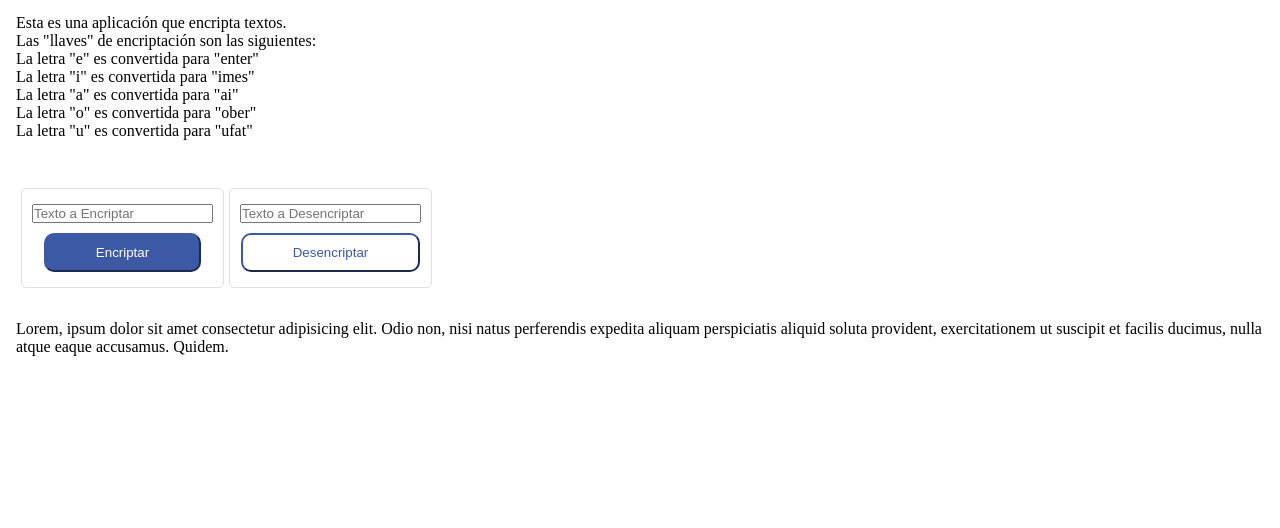
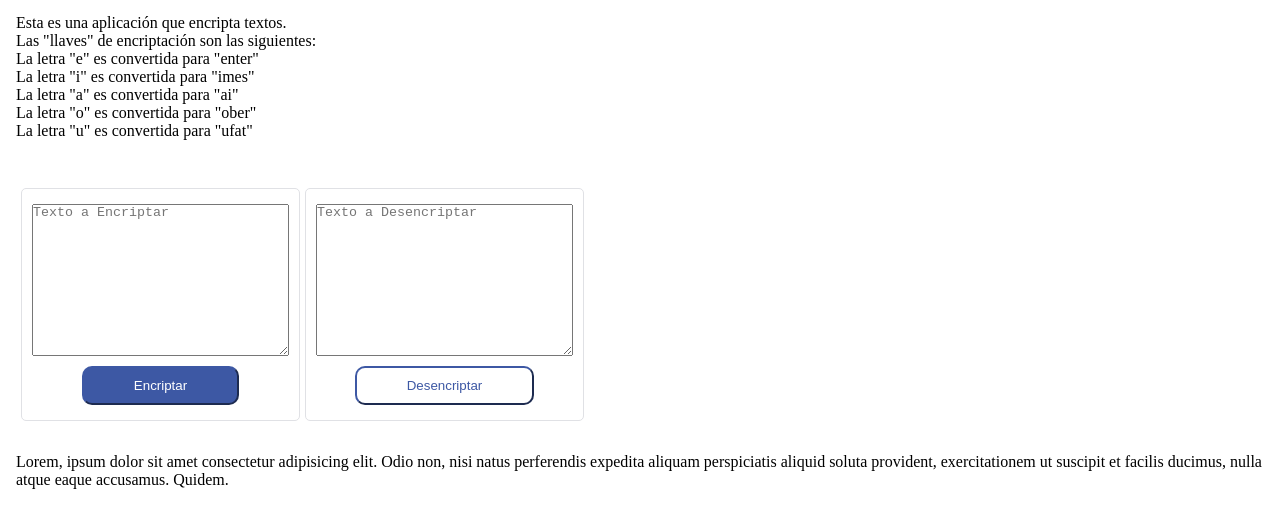
Before and after one commit to HenryQuispeHuayta/encriptadorTexto, a plain HTML site: page index.html in a window 1280 px wide. Both pictures are taken after a click on the button "Encriptar". Shown: the part 86-614 px from the top of the page. Drawn offline with Linux system fonts and the light colour scheme.

Commit message:
replace en js

```diff
--- a/index.html
+++ b/index.html
@@ -6,7 +6,6 @@
     <meta name="viewport" content="width=device-width, initial-scale=1.0" />
     <title>Encriptador</title>
     <link rel="stylesheet" href="css/index.css" />
-    <script src="js/index.js"></script>
   </head>
   <body>
     <header>
@@ -39,40 +38,59 @@
         <div class="contenedor">
           <ul>
             <li>
-              <input
+              <textarea
+                name="des"
+                id="textoEncriptar"
+                placeholder="Texto a Encriptar"
+                cols="30"
+                rows="10"
+              ></textarea>
+              <!-- <input
                 type="text"
                 class="textoEncriptar"
                 id="textoEncriptar"
                 placeholder="Texto a Encriptar"
-              />
+              /> -->
             </li>
             <li>
-              <button class="botonEncriptar" id="botonEncriptar">Encriptar</button>
+              <button class="botonEncriptar" id="botonEncriptar">
+                Encriptar
+              </button>
             </li>
           </ul>
         </div>
         <div class="contenedor">
           <ul>
             <li>
-              <input
+              <textarea
+                name="des"
+                id="textoDesencriptar"
+                placeholder="Texto a Desencriptar"
+                cols="30"
+                rows="10"
+              ></textarea>
+              <!-- <input
                 type="text"
                 class="textoDesencriptar"
                 id="textoDesencriptar"
                 placeholder="Texto a Desencriptar"
-              />
+              /> -->
             </li>
             <li>
-              <button class="botonDesencriptar">Desencriptar</button>
+              <button class="botonDesencriptar" id="botonDesencriptar">
+                Desencriptar
+              </button>
             </li>
           </ul>
         </div>
       </div>
-      <div class="historial">
+      <div class="historial" id="historial">
         Lorem, ipsum dolor sit amet consectetur adipisicing elit. Odio non, nisi
         natus perferendis expedita aliquam perspiciatis aliquid soluta
         provident, exercitationem ut suscipit et facilis ducimus, nulla atque
         eaque accusamus. Quidem.
       </div>
     </main>
+    <script src="js/index.js"></script>
   </body>
 </html>
--- a/js/index.js
+++ b/js/index.js
@@ -1,10 +1,48 @@
+// let textoEncriptado = document.getElementById("textoEncriptar");
+// let textoDesencriptado = document.getElementById("textoDesencriptar");
 
-function encriptar(){
-  let texto = document.getElementById('textoEncriptar').value;
-  let textoEncriptado = document.getElementById('textoDesencriptar').innerHTML;
-  let botonEncriptar = document.getElementById('botonEncriptar');
+let textoEncriptado = document.querySelector('#textoEncriptar');
+let textoDesencriptado = document.querySelector('#textoDesencriptar');
 
-  textoEncriptado = texto;
+// let botonEncriptar = document.getElementById("botonEncriptar");
+// let botonDesencriptar = document.getElementById("botonDesencriptar");
+
+let botonEncriptar = document.querySelector("#botonEncriptar");
+let botonDesencriptar = document.querySelector("#botonDesencriptar");
+
+let historial = document.getElementById("historial");
+
+function encriptar() {
+  let texto = textoEncriptado.value;
+  texto = texto
+    .replace(/e/gi, "enter")
+    .replace(/i/gi, "imes")
+    .replace(/a/gi, "ai")
+    .replace(/o/gi, "ober")
+    .replace(/u/gi, "ufat");
+  textoDesencriptado.innerText = texto;
+  // historial.innerText = salida2;
 }
 
-botonEncriptar.onclick = encriptar;
+function desenciptar() {
+  let textoDes = textoDesencriptado.value;
+  textoDes = textoDes
+    .replace(/enter/gi, "e")
+    .replace(/imes/gi, "i")
+    .replace(/ai/gi, "a")
+    .replace(/ober/gi, "o")
+    .replace(/ufat/gi, "u");
+  textoEncriptado.innerText = textoDes;
+}
+
+botonEncriptar.addEventListener("click", encriptar);
+botonDesencriptar.addEventListener("click", desenciptar);
+
+// botonEncriptar.onclick = encriptar;
+
+// let boton = document.getElementById('botonEncriptar');
+// function alerta() {
+//   alert('hu');
+// }
+// boton.addEventListener('click', alerta);
+// boton.add
```
